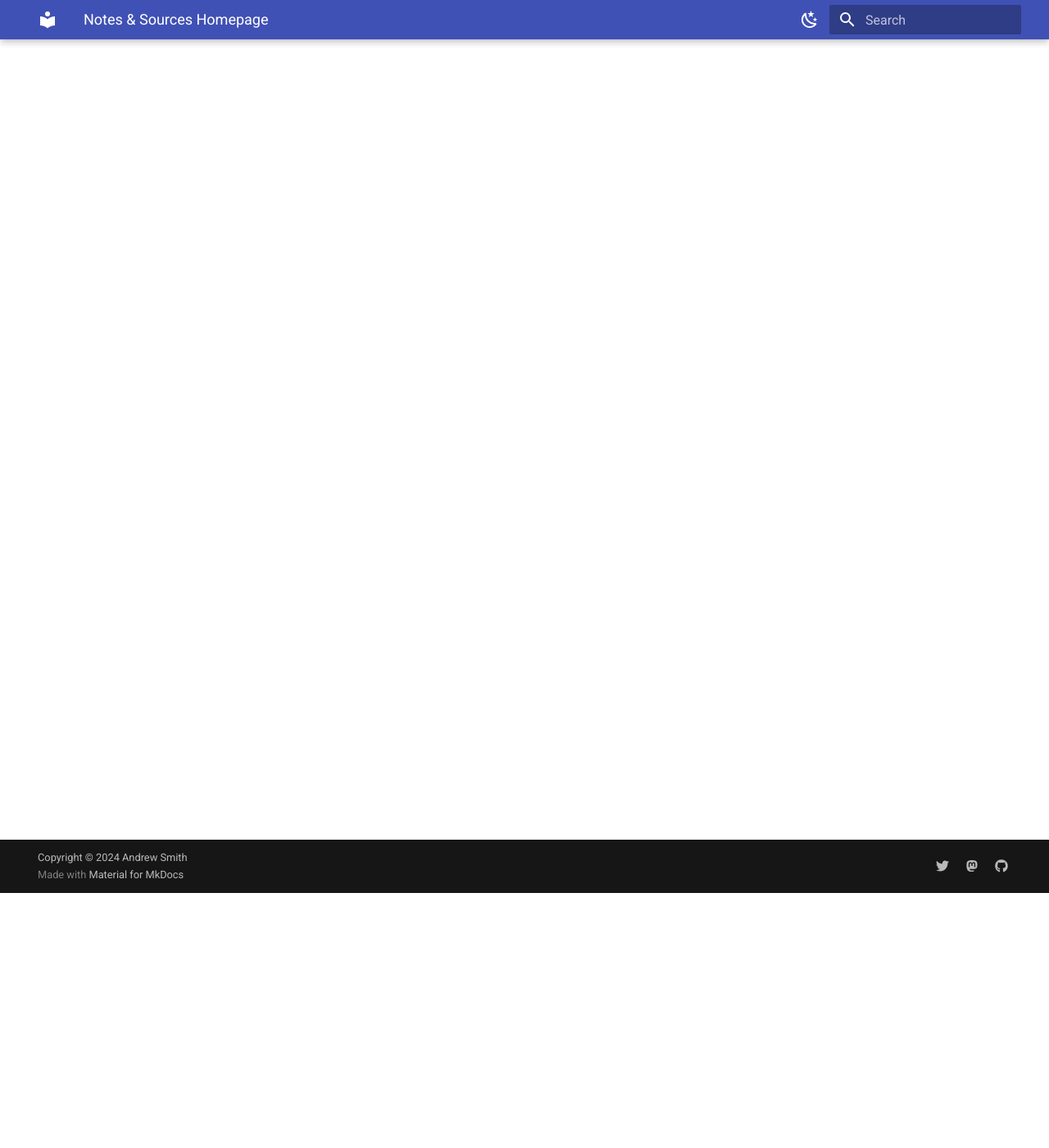
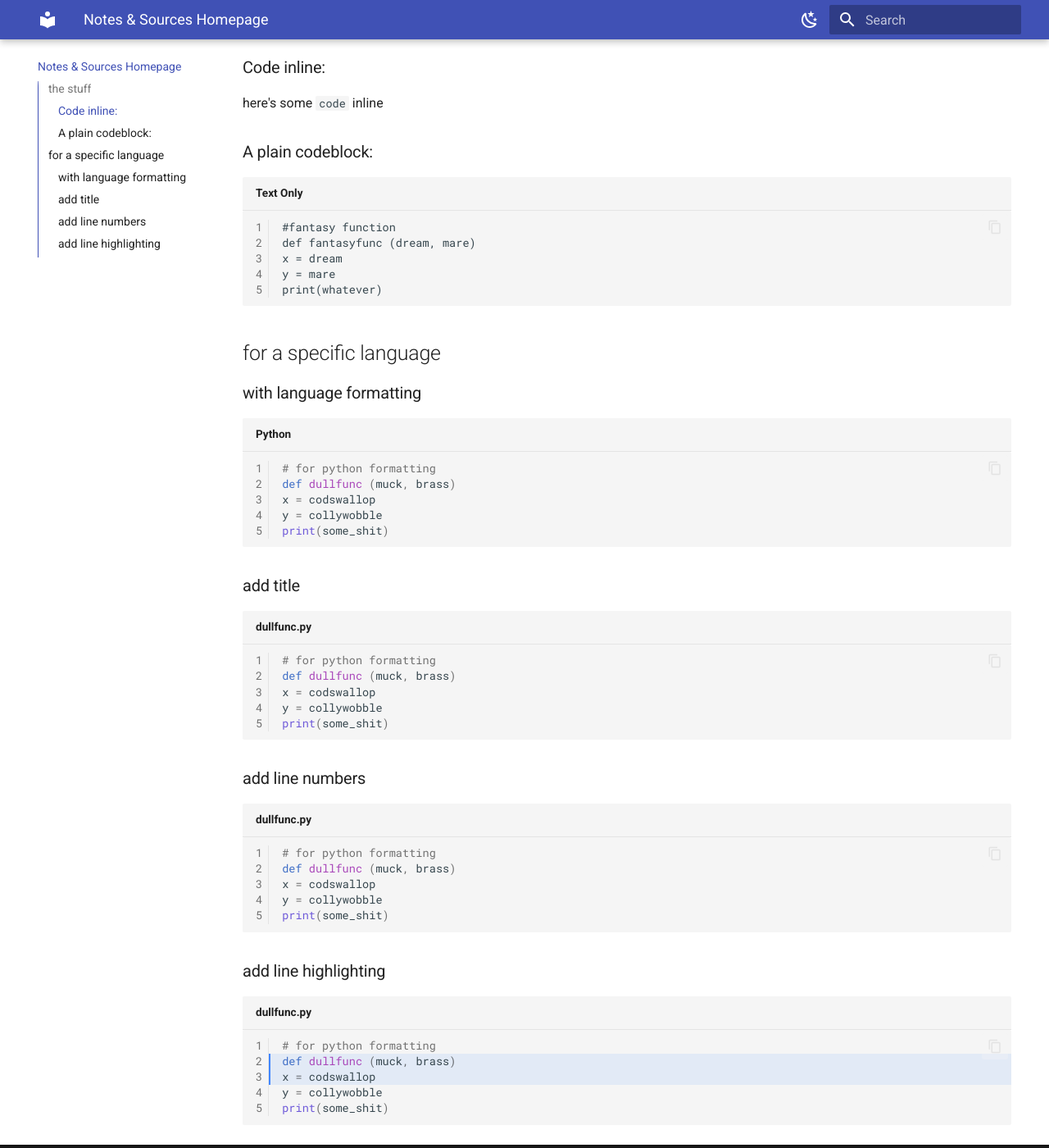
Before and after one commit to zappascout/devil_notes-sources, an MkDocs documentation site: the page built from docs/Notes.md, in a window 1280 px wide and 1400 px high, scrolled down 311 px. Shown: the whole window at 82% size. Built offline with MkDocs 1.6.1 and Material for MkDocs 9.7.7, drawn with Linux system fonts in a browser that asks for light colours.

Commit message:
add inline and block code formatting syntax, for reference

````diff
--- a/docs/Notes.md
+++ b/docs/Notes.md
@@ -3,3 +3,55 @@
 ## the stuff
 
 the smaller stuff
+
+Now some code!
+
+### Code inline:
+
+here's some `code` inline
+
+### A plain codeblock:
+```
+#fantasy function
+def fantasyfunc (dream, mare)
+x = dream
+y = mare
+print(whatever)
+```
+
+## for a specific language
+### with language formatting
+<!-- note how MKdocs builds out the menu here -->
+``` py
+# for python formatting
+def dullfunc (muck, brass)
+x = codswallop
+y = collywobble
+print(some_shit)
+```
+
+### add title
+``` py title='dullfunc.py'
+# for python formatting
+def dullfunc (muck, brass)
+x = codswallop
+y = collywobble
+print(some_shit)
+```
+### add line numbers
+``` py title='dullfunc.py' linenums='1'
+# for python formatting
+def dullfunc (muck, brass)
+x = codswallop
+y = collywobble
+print(some_shit)
+```
+
+### add line highlighting
+``` py title='dullfunc.py' linenums='1' hl_lines="2 3"
+# for python formatting
+def dullfunc (muck, brass)
+x = codswallop
+y = collywobble
+print(some_shit)
+```
````
